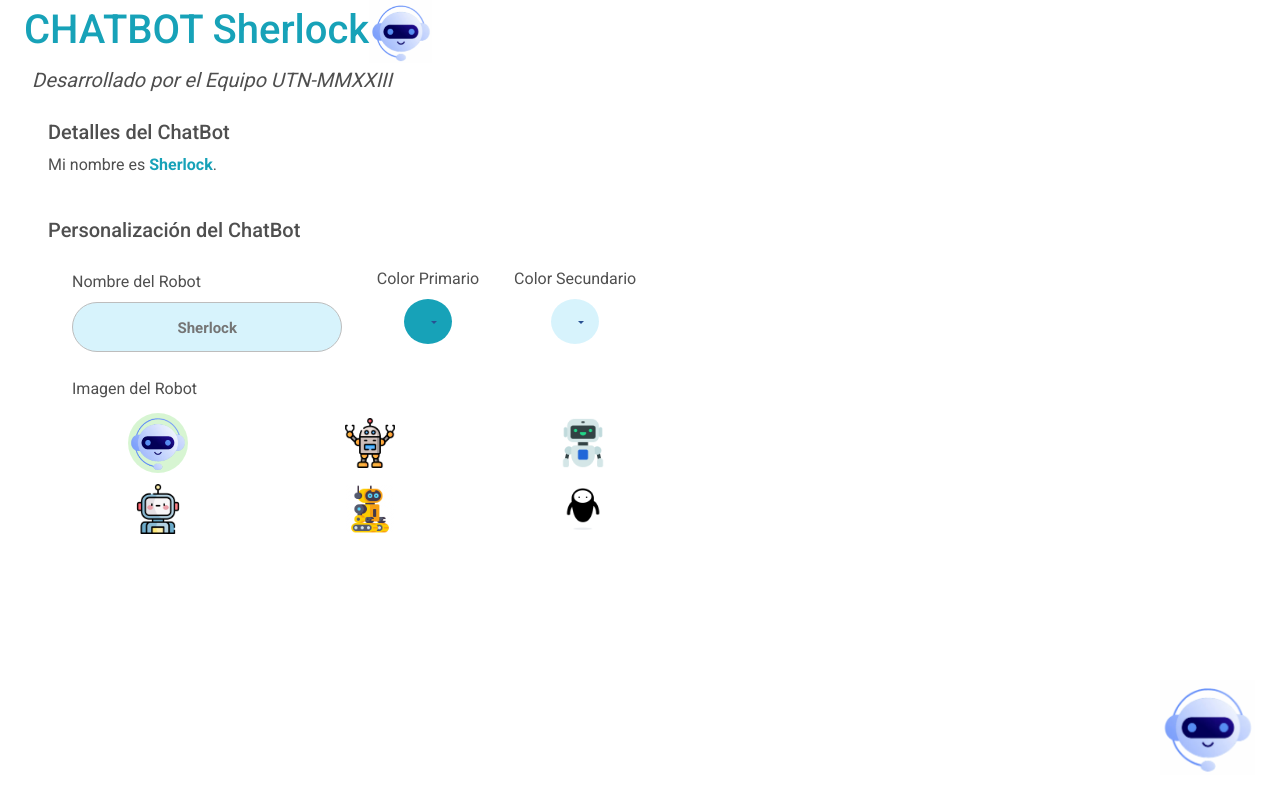
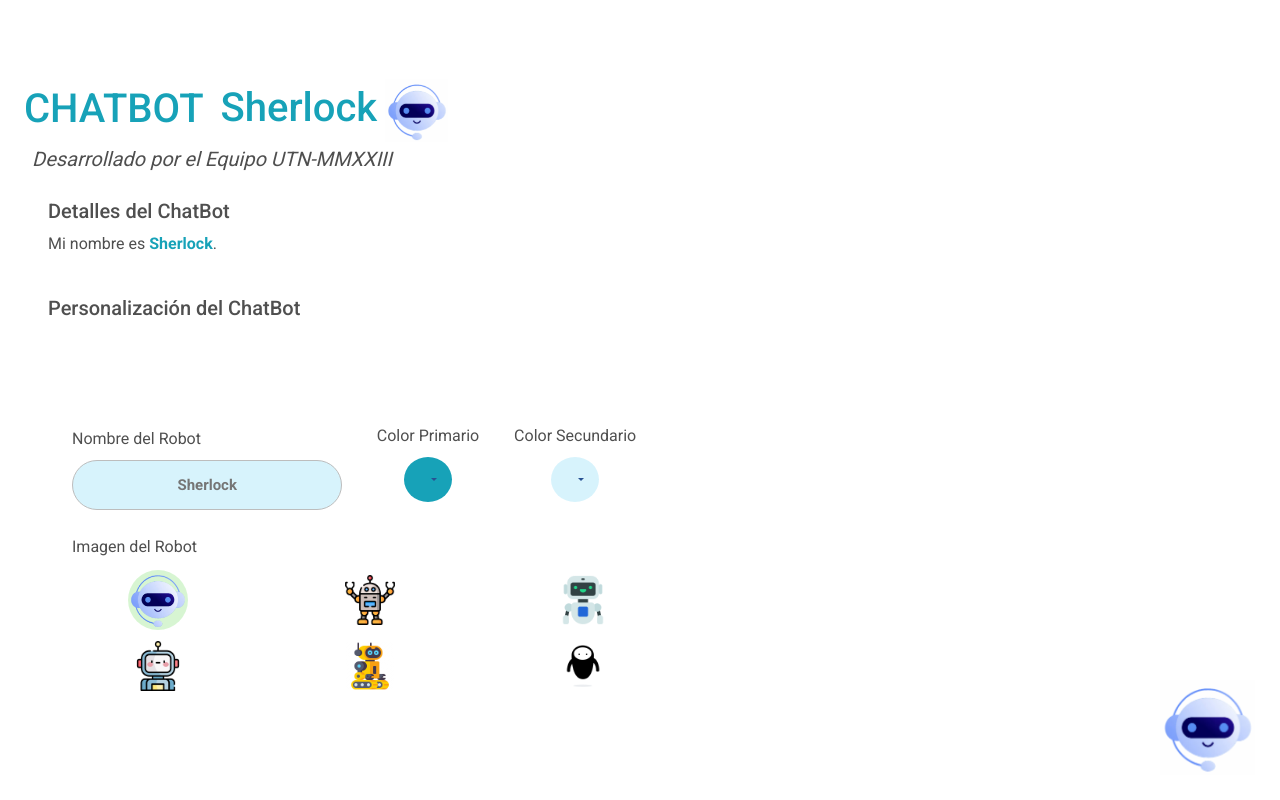
Before and after one commit to UTN-FRSR-TUP/ChatBot-Front, a React (Vite) app: page / in a window 1280 px wide. Built offline with nearby package versions, Linux system fonts and the light colour scheme; no server answers.

Commit message:
Fixing Positioning

```diff
--- a/src/components/Form.jsx
+++ b/src/components/Form.jsx
@@ -103,7 +103,7 @@ export const Form = () => {
 				{" "}
 				<div className="d-flex gap-2">
 					<h1 className="mb-0" style={{ color: colorPrimario }}>
-						CHATBOT <span>{nombreBot}</span>
+						CHATBOT <span className="mx-2">{nombreBot}</span>
 						<img
 							className=""
 							onClick={() => setShowChat(showChat ? false : true)}
--- a/src/components/InitialButton.jsx
+++ b/src/components/InitialButton.jsx
@@ -18,7 +18,7 @@ import  Chatbot  from "./Chatbot";
 
 	return (
 		<>
-			<div className="position fixed h-100">
+			<div className="position-fixed h-100 " style={{bottom:"0", right:"0"}}>
 
 
 				<div
```
